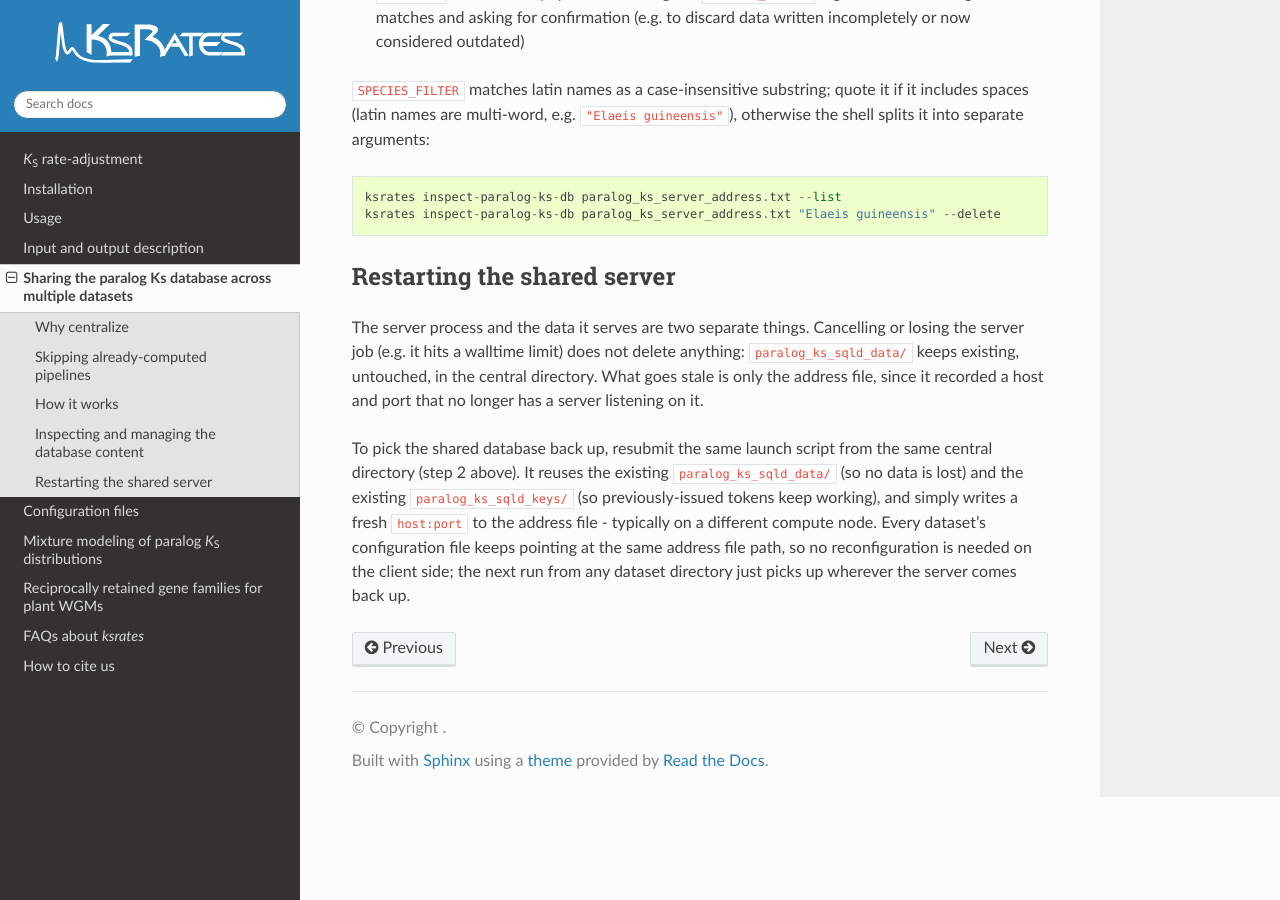
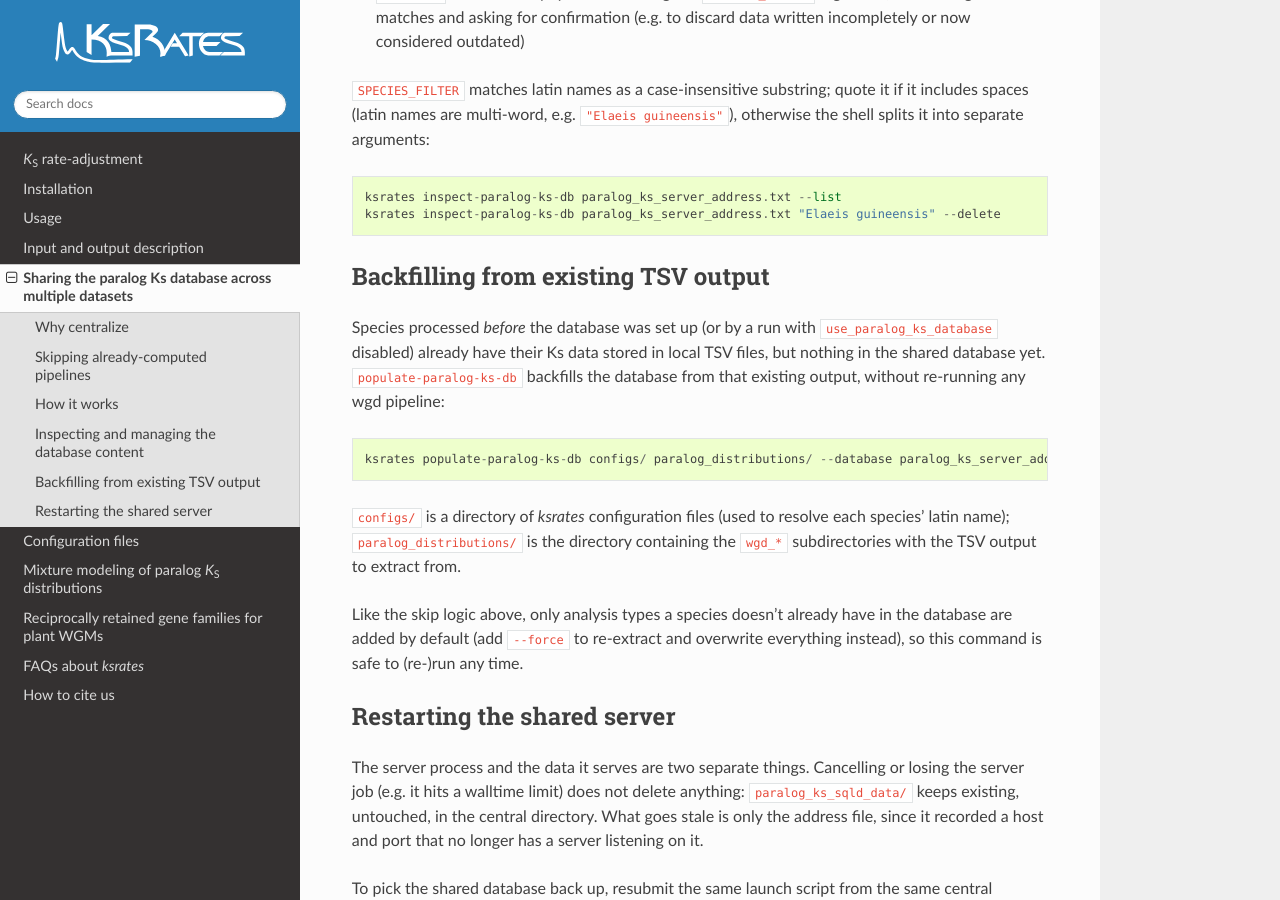
Before and after one commit to VIB-PSB/ksrates, a Sphinx documentation site: the page built from docs/paralog_ks_database.rst, in a window 1280 px wide and 900 px high, scrolled down 2407 px. Built offline with Sphinx 7.4.7 and the Read the Docs theme 3.1.0, drawn with Linux system fonts in a browser that asks for light colours.

Commit message:
Add in docs about populate db command

```diff
--- a/docs/paralog_ks_database.rst
+++ b/docs/paralog_ks_database.rst
@@ -116,6 +116,25 @@ into separate arguments::
     ksrates inspect-paralog-ks-db paralog_ks_server_address.txt "Elaeis guineensis" --delete
 
 
+Backfilling from existing TSV output
+======================================
+
+Species processed *before* the database was set up (or by a run with ``use_paralog_ks_database``
+disabled) already have their Ks data stored in local TSV files, but nothing in the shared
+database yet. ``populate-paralog-ks-db`` backfills the database from that existing output,
+without re-running any wgd pipeline::
+
+    ksrates populate-paralog-ks-db configs/ paralog_distributions/ --database paralog_ks_server_address.txt
+
+``configs/`` is a directory of *ksrates* configuration files (used to resolve each species' latin
+name); ``paralog_distributions/`` is the directory containing the ``wgd_*`` subdirectories with the
+TSV output to extract from.
+
+Like the skip logic above, only analysis types a species doesn't already have in the database
+are added by default (add ``--force`` to re-extract and overwrite everything instead),
+so this command is safe to (re-)run any time.
+
+
 Restarting the shared server
 =============================
 
```
